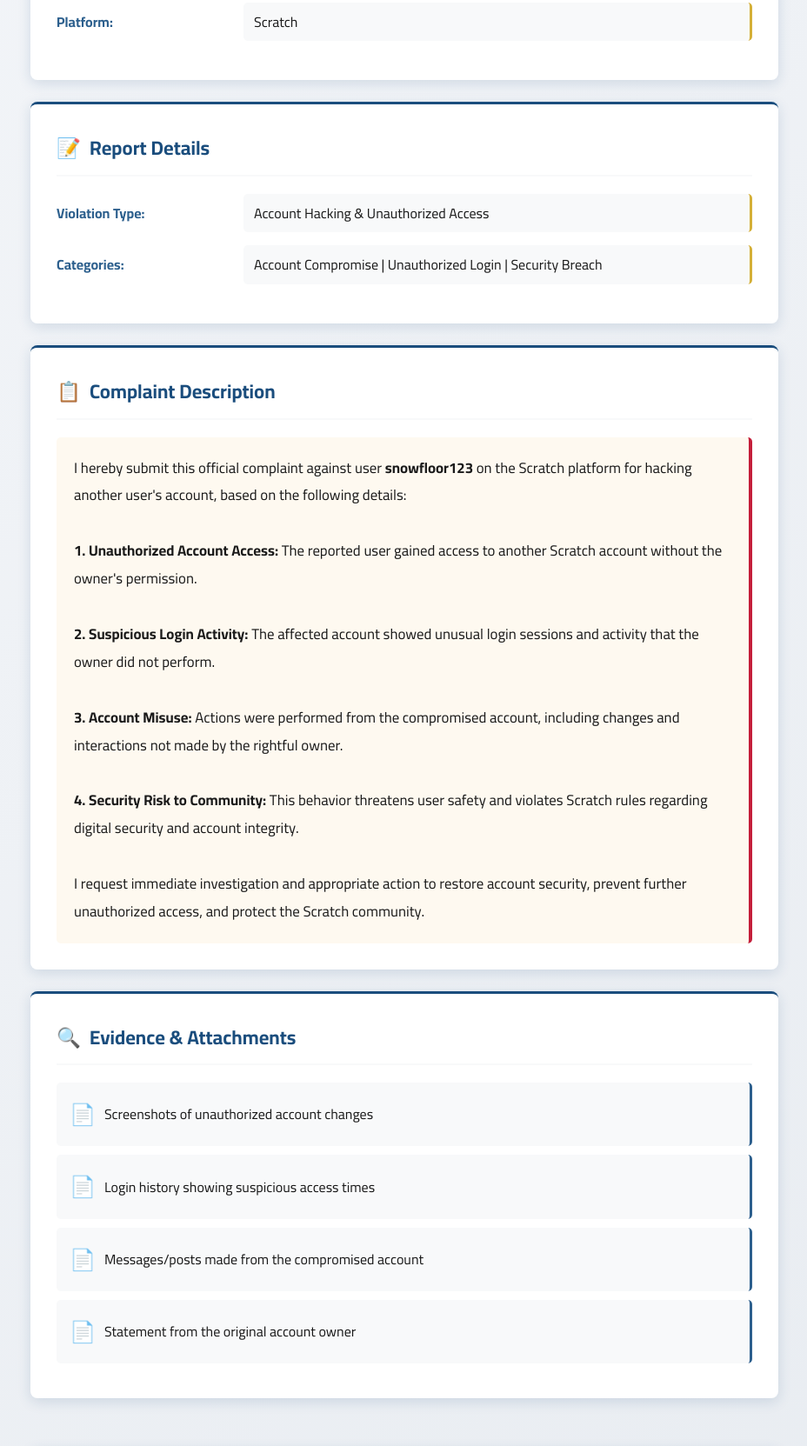
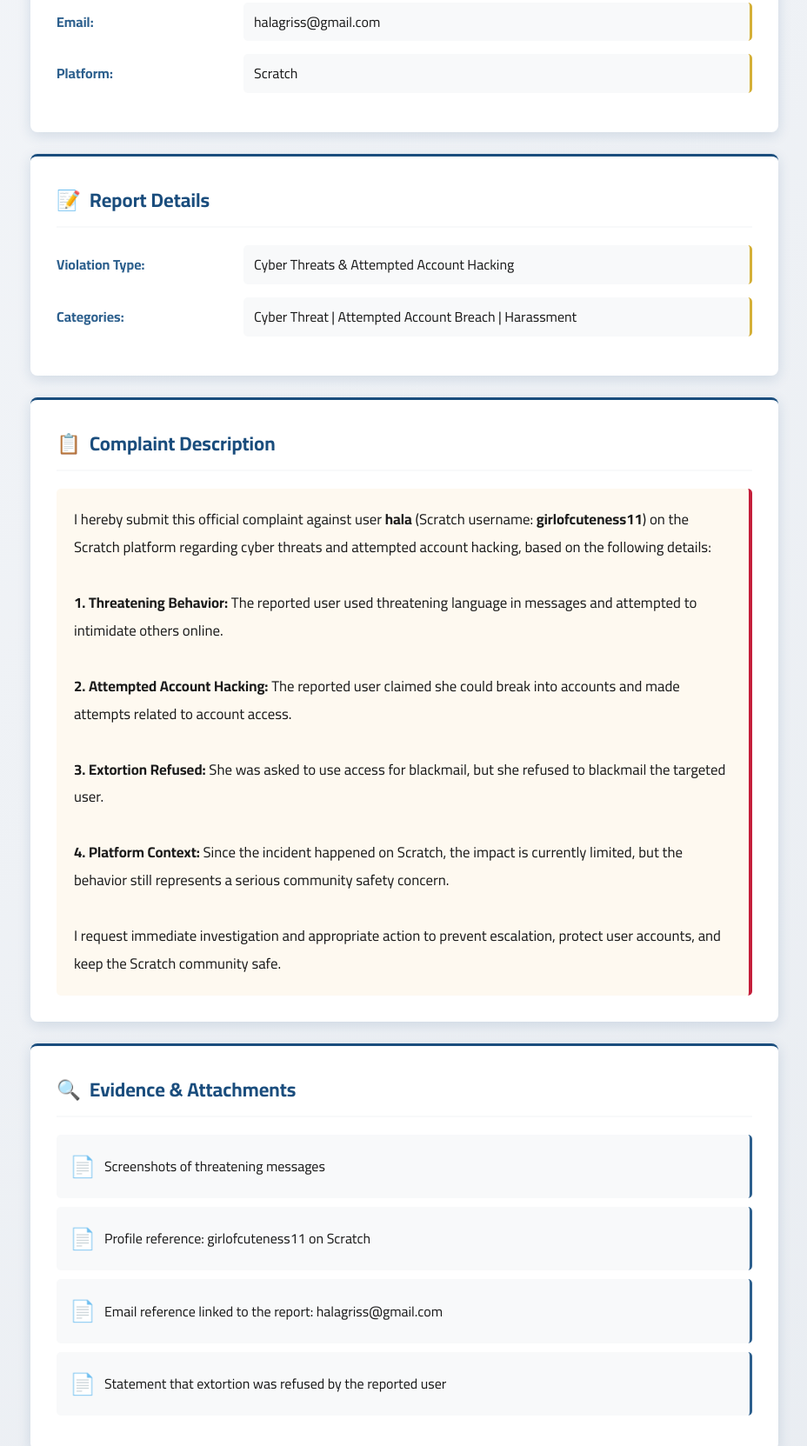
Before and after one commit to jaballh722-ctrl/report, a plain HTML site: page index.html in a window 1280 px wide. Shown: the part 1048-2711 px from the top of the page at 87% size, without its empty margins (175-1103 px from the left). Drawn offline with Linux system fonts and the light colour scheme.

Commit message:
Update complaint details for cyber threat incident

```diff
--- a/index.html
+++ b/index.html
@@ -463,7 +463,11 @@
             </h2>
             <div class="info-grid">
                 <div class="info-label">Username</div>
-                <div class="info-value">snowfloor123</div>
+                <div class="info-value">hala (Scratch: girlofcuteness11)</div>
+            </div>
+            <div class="info-grid">
+                <div class="info-label">Email</div>
+                <div class="info-value">halagriss@gmail.com</div>
             </div>
             <div class="info-grid">
                 <div class="info-label">Platform</div>
@@ -478,11 +482,11 @@
             </h2>
             <div class="info-grid">
                 <div class="info-label">Violation Type</div>
-                <div class="info-value">Account Hacking & Unauthorized Access</div>
+                <div class="info-value">Cyber Threats & Attempted Account Hacking</div>
             </div>
             <div class="info-grid">
                 <div class="info-label">Categories</div>
-                <div class="info-value">Account Compromise | Unauthorized Login | Security Breach</div>
+                <div class="info-value">Cyber Threat | Attempted Account Breach | Harassment</div>
             </div>
         </div>
 
@@ -492,17 +496,17 @@
                 Complaint Description
             </h2>
             <div class="complaint-text">
-                I hereby submit this official complaint against user <strong>snowfloor123</strong> on the Scratch platform for hacking another user's account, based on the following details:
+                I hereby submit this official complaint against user <strong>hala</strong> (Scratch username: <strong>girlofcuteness11</strong>) on the Scratch platform regarding cyber threats and attempted account hacking, based on the following details:
                 <br><br>
-                <strong>1. Unauthorized Account Access:</strong> The reported user gained access to another Scratch account without the owner's permission.
+                <strong>1. Threatening Behavior:</strong> The reported user used threatening language in messages and attempted to intimidate others online.
                 <br><br>
-                <strong>2. Suspicious Login Activity:</strong> The affected account showed unusual login sessions and activity that the owner did not perform.
+                <strong>2. Attempted Account Hacking:</strong> The reported user claimed she could break into accounts and made attempts related to account access.
                 <br><br>
-                <strong>3. Account Misuse:</strong> Actions were performed from the compromised account, including changes and interactions not made by the rightful owner.
+                <strong>3. Extortion Refused:</strong> She was asked to use access for blackmail, but she refused to blackmail the targeted user.
                 <br><br>
-                <strong>4. Security Risk to Community:</strong> This behavior threatens user safety and violates Scratch rules regarding digital security and account integrity.
+                <strong>4. Platform Context:</strong> Since the incident happened on Scratch, the impact is currently limited, but the behavior still represents a serious community safety concern.
                 <br><br>
-                I request immediate investigation and appropriate action to restore account security, prevent further unauthorized access, and protect the Scratch community.
+                I request immediate investigation and appropriate action to prevent escalation, protect user accounts, and keep the Scratch community safe.
             </div>
         </div>
 
@@ -512,10 +516,10 @@
                 Evidence & Attachments
             </h2>
             <ul class="evidence-list">
-                <li class="evidence-item">Screenshots of unauthorized account changes</li>
-                <li class="evidence-item">Login history showing suspicious access times</li>
-                <li class="evidence-item">Messages/posts made from the compromised account</li>
-                <li class="evidence-item">Statement from the original account owner</li>
+                <li class="evidence-item">Screenshots of threatening messages</li>
+                <li class="evidence-item">Profile reference: girlofcuteness11 on Scratch</li>
+                <li class="evidence-item">Email reference linked to the report: halagriss@gmail.com</li>
+                <li class="evidence-item">Statement that extortion was refused by the reported user</li>
             </ul>
         </div>
 
```
